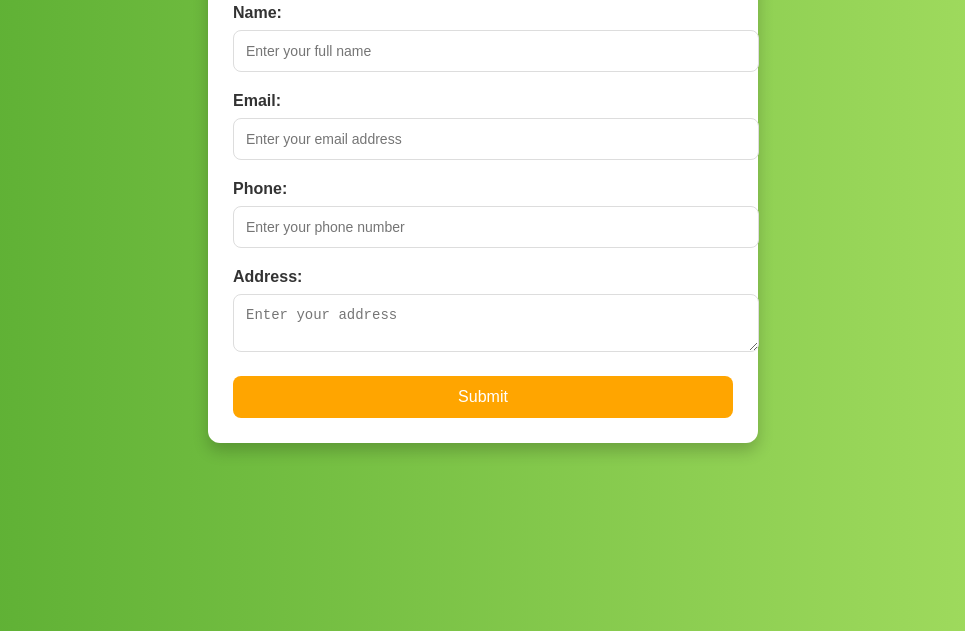
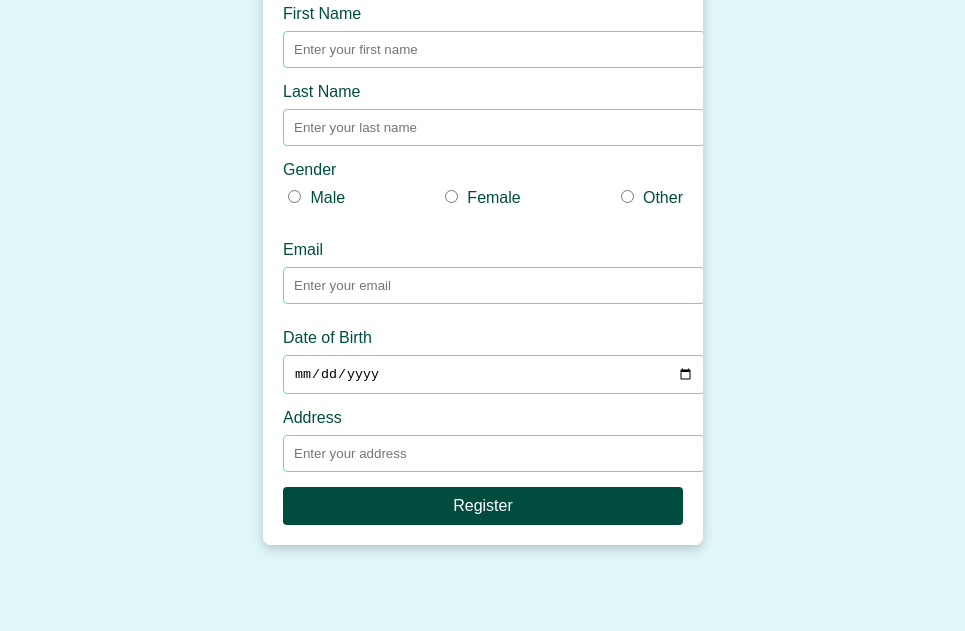
Before and after one commit to MithunM105/registration, a plain HTML site: page index.html in a window 1280 px wide. Shown: the part 169-800 px from the top of the page, without its empty margins (157-1122 px from the left). Drawn offline with Linux system fonts and the light colour scheme.

Commit message:
Update index.html

```diff
--- a/index.html
+++ b/index.html
@@ -3,88 +3,145 @@
 <head>
     <meta charset="UTF-8">
     <meta name="viewport" content="width=device-width, initial-scale=1.0">
-    <title>Simple Registration Form</title>
+    <title>Registration Form</title>
     <style>
         body {
-            font-family: 'Arial', sans-serif;
+            font-family: Arial, sans-serif;
+            background-color: #e0f7fa;
             margin: 0;
             padding: 0;
-            background: linear-gradient(to right, #56ab2f, #a8e063); /* Green Gradient */
-            color: #333;
+            display: flex;
+            justify-content: center;
+            align-items: center;
+            height: 100vh;
         }
-        .container {
-            max-width: 500px;
-            margin: 80px auto;
+        .form-container {
             background: #ffffff;
-            padding: 25px;
-            border-radius: 12px;
-            box-shadow: 0 8px 16px rgba(0, 0, 0, 0.2);
+            padding: 20px;
+            border-radius: 8px;
+            box-shadow: 0 4px 12px rgba(0, 0, 0, 0.2);
+            max-width: 400px;
+            width: 100%;
+            overflow-y: auto;
+            max-height: 90vh;
         }
-        h2 {
+        .form-container h2 {
+            margin-bottom: 20px;
+            color: #00796b;
             text-align: center;
-            margin-bottom: 20px;
-            color: #56ab2f; /* Green */
         }
-        form label {
+        .form-container label {
             display: block;
             margin-bottom: 8px;
-            font-weight: bold;
-            color: #333;
+            color: #004d40;
         }
-        form input, form textarea {
+        .form-container input, .form-container select {
             width: 100%;
-            padding: 12px;
-            margin-bottom: 20px;
-            border: 1px solid #ddd;
-            border-radius: 8px;
-            font-size: 14px;
+            padding: 10px;
+            margin-bottom: 15px;
+            border: 1px solid #80cbc4;
+            border-radius: 4px;
         }
-        form input:focus, form textarea:focus {
-            border-color: #56ab2f; /* Green */
-            outline: none;
-            box-shadow: 0 0 8px rgba(86, 171, 47, 0.2);
+        .form-container .gender {
+            display: flex;
+            justify-content: space-between;
+            margin-bottom: 15px;
         }
-        button {
+        .form-container .gender input {
+            width: auto;
+            margin-right: 5px;
+        }
+        .form-container button {
             width: 100%;
-            padding: 12px;
-            background: #ffa500; /* Orange */
-            color: white;
+            padding: 10px;
+            background: #004d40;
+            color: #ffffff;
+            border: none;
+            border-radius: 4px;
+            cursor: pointer;
             font-size: 16px;
-            border: none;
-            border-radius: 8px;
-            cursor: pointer;
-            transition: background 0.3s ease;
         }
-        button:hover {
-            background: #ff7f00; /* Darker Orange */
+        .form-container button:hover {
+            background: #00251a;
         }
-        .footer {
-            text-align: center;
+        .error {
+            color: red;
+            font-size: 12px;
+            margin-bottom: 10px;
+        }
+        .registered-info {
             margin-top: 20px;
-            font-size: 14px;
-            color: #ddd;
+            background: #e0f2f1;
+            padding: 10px;
+            border-radius: 4px;
+            box-shadow: 0 2px 6px rgba(0, 0, 0, 0.1);
         }
     </style>
 </head>
 <body>
-    <div class="container">
+    <div class="form-container">
         <h2>Registration Form</h2>
-        <form action="result.php" method="POST">
-            <label for="name">Name:</label>
-            <input type="text" id="name" name="name" placeholder="Enter your full name" required>
+        <form id="registration-form" onsubmit="return handleSubmit()">
+            <label for="first-name">First Name</label>
+            <input type="text" id="first-name" name="first-name" placeholder="Enter your first name" required>
 
-            <label for="email">Email:</label>
-            <input type="email" id="email" name="email" placeholder="Enter your email address" required>
+            <label for="last-name">Last Name</label>
+            <input type="text" id="last-name" name="last-name" placeholder="Enter your last name" required>
 
-            <label for="phone">Phone:</label>
-            <input type="text" id="phone" name="phone" placeholder="Enter your phone number" required>
+            <label>Gender</label>
+            <div class="gender">
+                <label><input type="radio" name="gender" value="male" required> Male</label>
+                <label><input type="radio" name="gender" value="female" required> Female</label>
+                <label><input type="radio" name="gender" value="other" required> Other</label>
+            </div>
 
-            <label for="address">Address:</label>
-            <textarea id="address" name="address" placeholder="Enter your address" required></textarea>
+            <label for="email">Email</label>
+            <input type="email" id="email" name="email" placeholder="Enter your email" required>
+            <div class="error" id="email-error"></div>
 
-            <button type="submit">Submit</button>
+            <label for="dob">Date of Birth</label>
+            <input type="date" id="dob" name="dob" required>
+
+            <label for="address">Address</label>
+            <input type="text" id="address" name="address" placeholder="Enter your address" required>
+
+            <button type="submit">Register</button>
         </form>
+
+        <div id="registered-info" class="registered-info" style="display: none;">
+            <h3>Registered Information</h3>
+            <p><strong>First Name:</strong> <span id="display-first-name"></span></p>
+            <p><strong>Last Name:</strong> <span id="display-last-name"></span></p>
+            <p><strong>Gender:</strong> <span id="display-gender"></span></p>
+            <p><strong>Email:</strong> <span id="display-email"></span></p>
+            <p><strong>Date of Birth:</strong> <span id="display-dob"></span></p>
+            <p><strong>Address:</strong> <span id="display-address"></span></p>
+        </div>
     </div>
 
+    <script>
+        function handleSubmit() {
+            const firstName = document.getElementById('first-name').value;
+            const lastName = document.getElementById('last-name').value;
+            const gender = document.querySelector('input[name="gender"]:checked').value;
+            const email = document.getElementById('email').value;
+            const dob = document.getElementById('dob').value;
+            const address = document.getElementById('address').value;
+
+            // Display the registered information
+            document.getElementById('display-first-name').textContent = firstName;
+            document.getElementById('display-last-name').textContent = lastName;
+            document.getElementById('display-gender').textContent = gender;
+            document.getElementById('display-email').textContent = email;
+            document.getElementById('display-dob').textContent = dob;
+            document.getElementById('display-address').textContent = address;
+
+            // Hide the form and show the registered info
+            document.getElementById('registration-form').style.display = 'none';
+            document.getElementById('registered-info').style.display = 'block';
+
+            return false; // Prevent form submission
+        }
+    </script>
 </body>
 </html>
```
